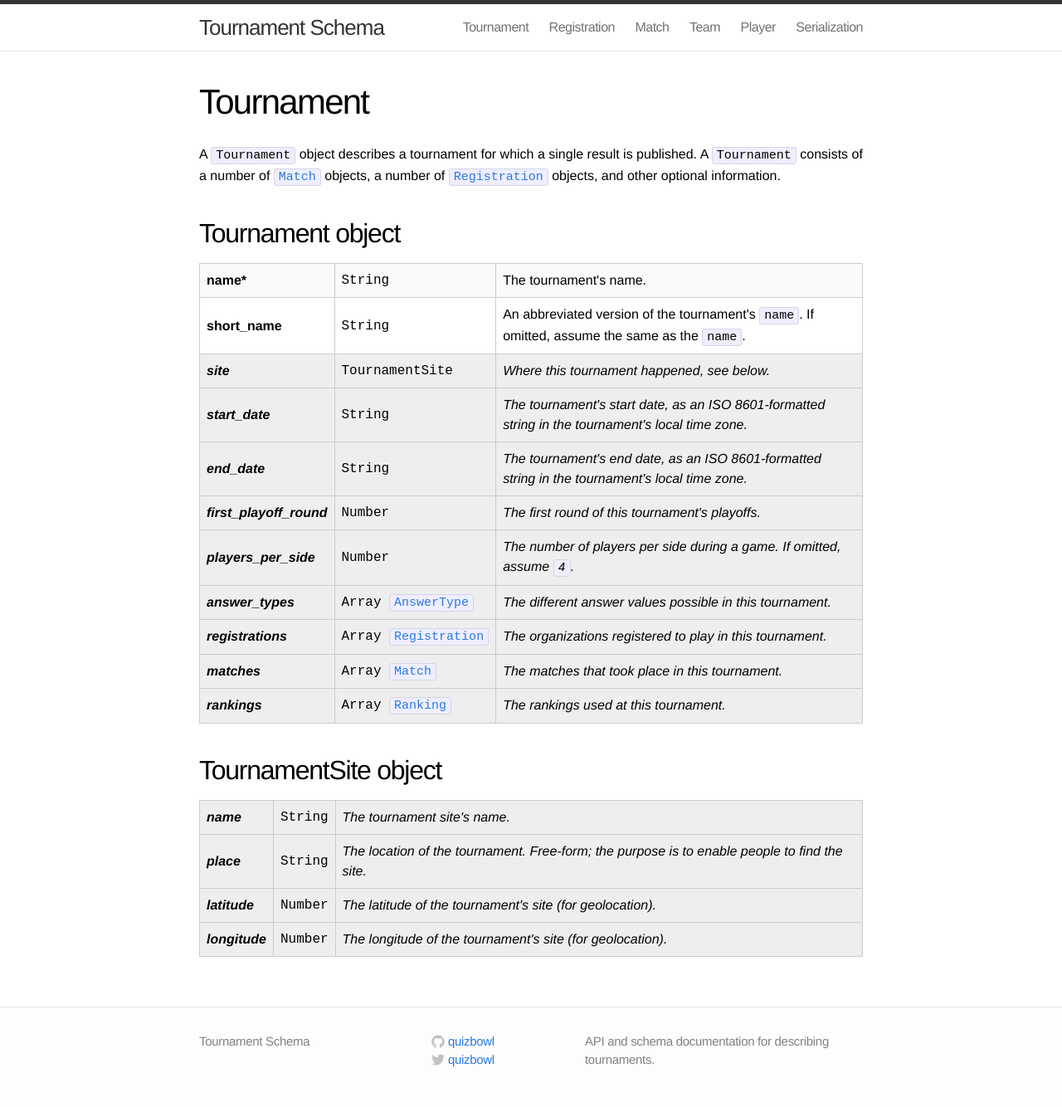
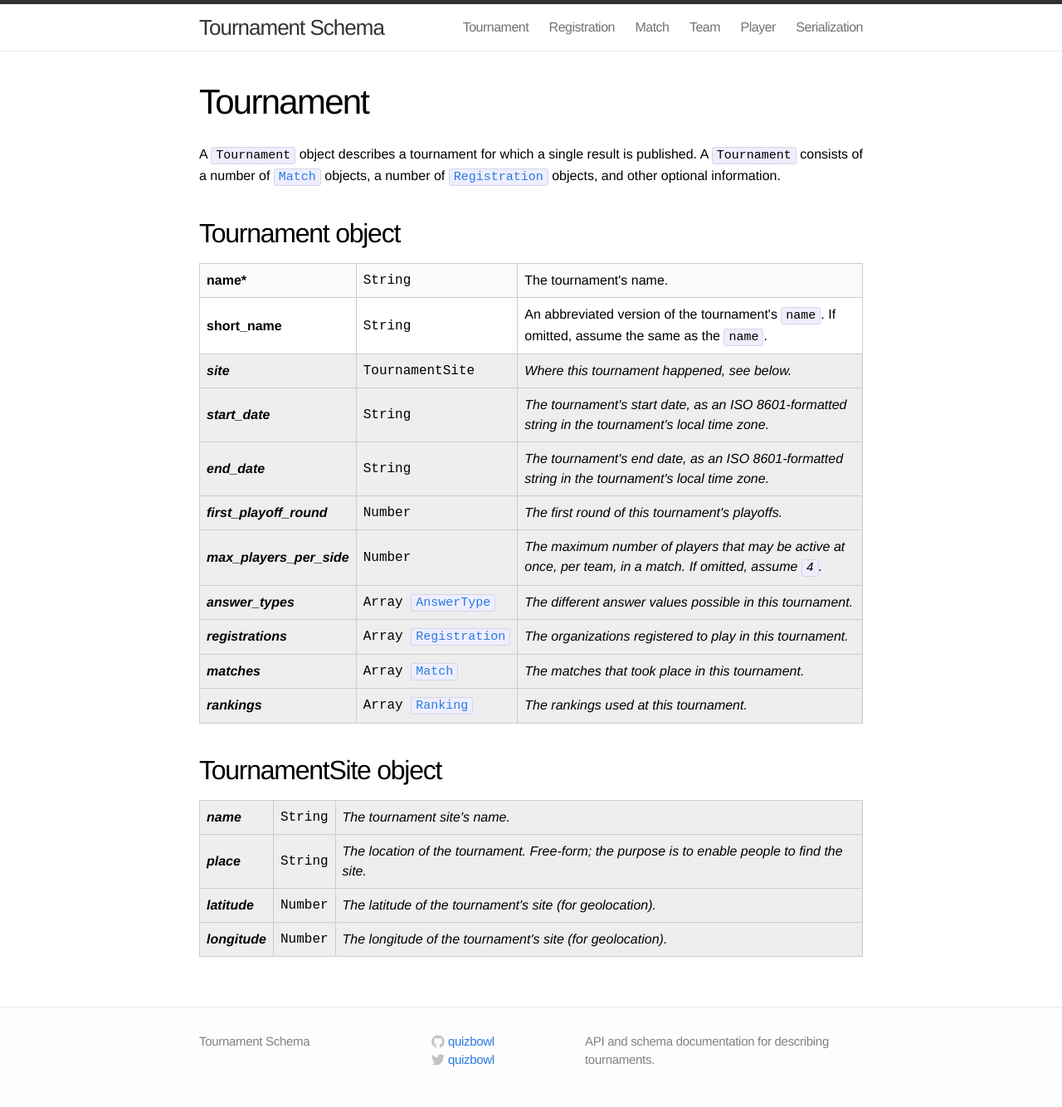
Before and after one commit to quizbowl/schema, a Jekyll site: the page built from tournament.md, in a window 1280 px wide. Shown: the whole page at 83% size. Built offline with Jekyll 4.4.1, drawn with Linux system fonts in a browser that asks for light colours.

Commit message:
rename Tournament.players_per_side; fixes #25

```diff
--- a/tournament.md
+++ b/tournament.md
@@ -38,9 +38,9 @@ A `Tournament` object describes a tournament for which a single result is publis
     <td>The first round of this tournament's playoffs.</td>
   </tr>
   <tr class="optional">
-    <th>players_per_side</th>
+    <th>max_players_per_side</th>
     <td class="type">Number</td>
-    <td>The number of players per side during a game. If omitted, assume <code>4</code>.</td>
+    <td>The maximum number of players that may be active at once, per team, in a match. If omitted, assume <code>4</code>.</td>
   </tr>
   <tr class="optional">
     <th>answer_types</th>
```
